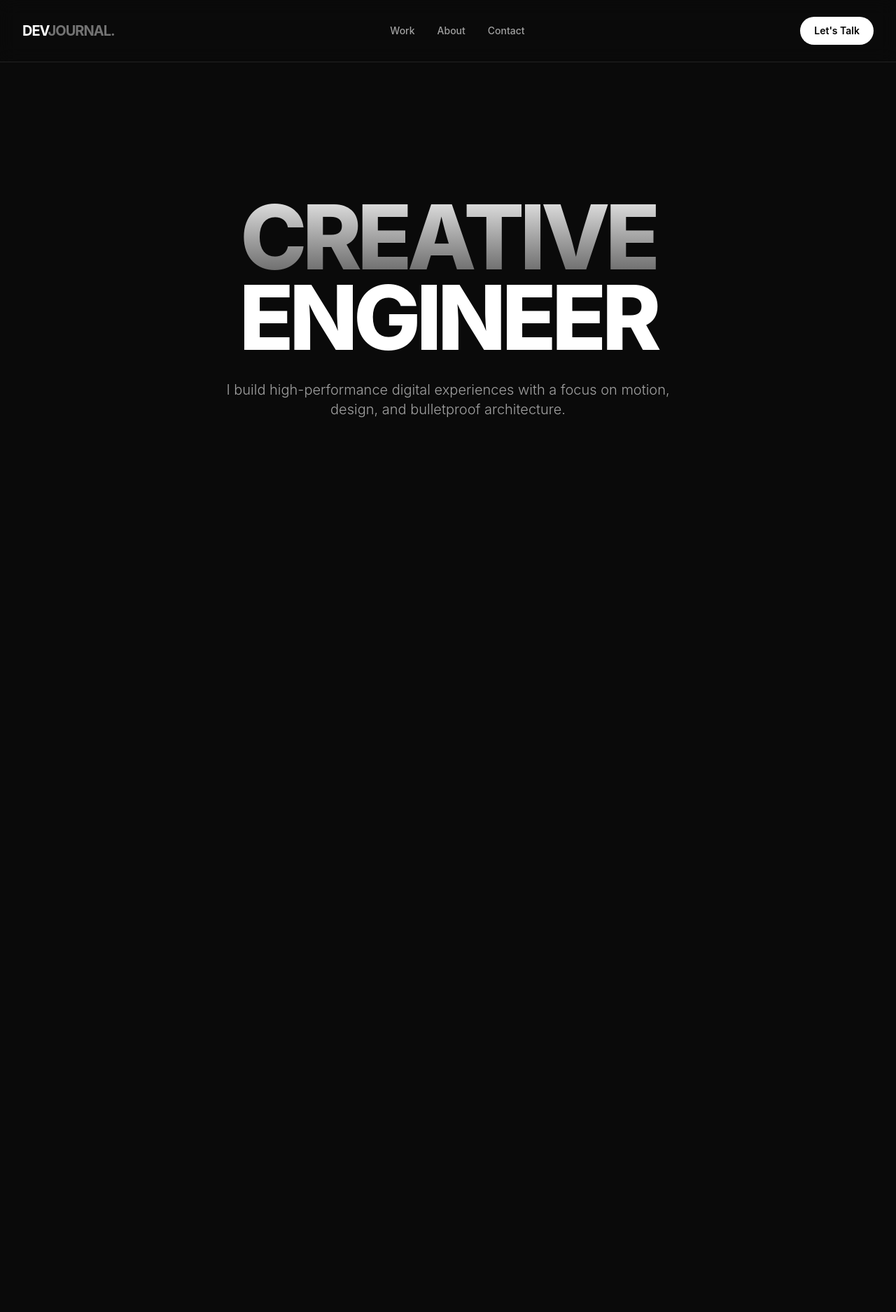
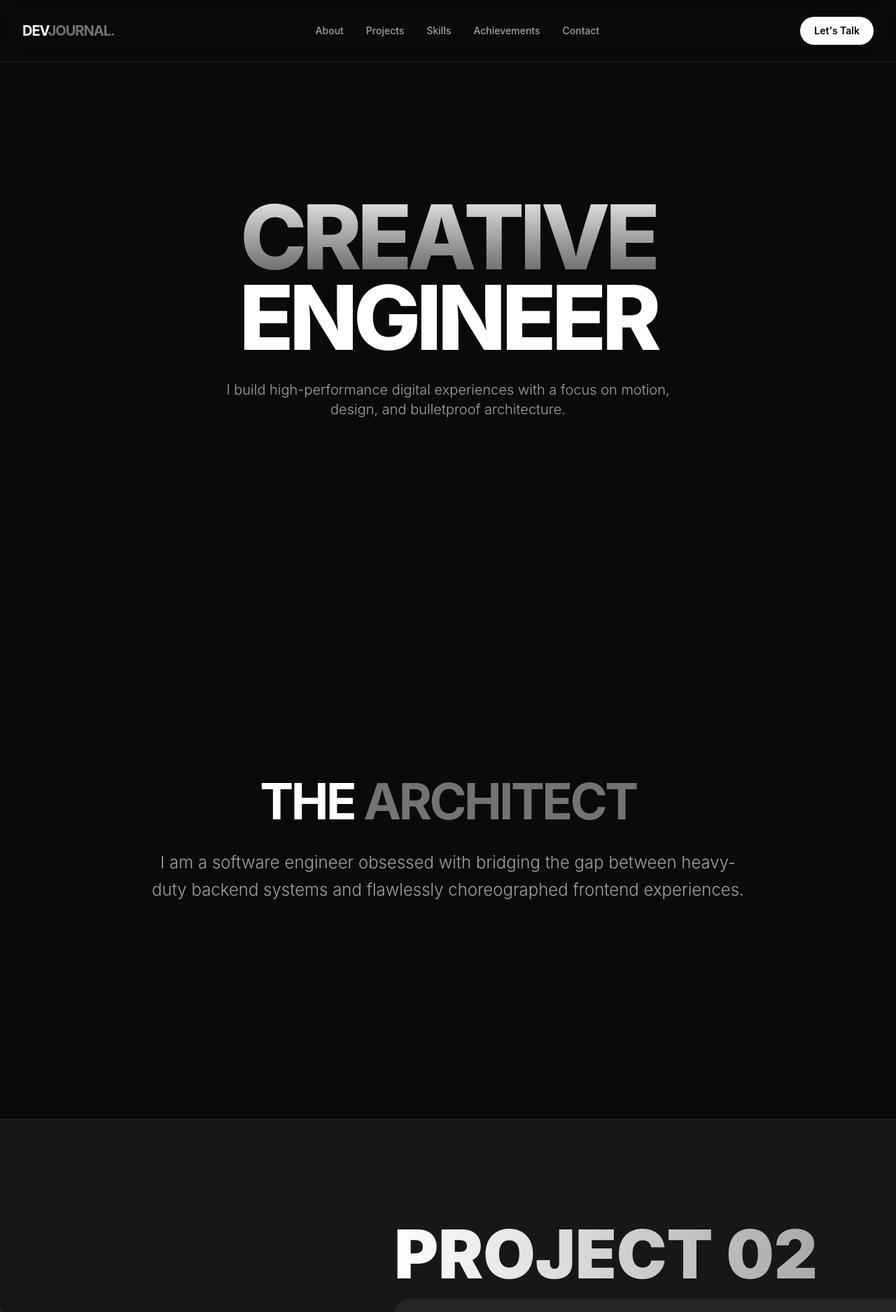
Before and after one commit to Goldenavs/Dev-Journal, a React (Vite) app: page / in a window 1280 px wide. Shown: the top 1875 px of the page at 70% size. Before the commit the page ends 800 px from the top, so only its background shows below. Built offline with nearby package versions, Linux system fonts and the light colour scheme.

Commit message:
feat: add skeleton

```diff
--- a/src/App.tsx
+++ b/src/App.tsx
@@ -1,12 +1,25 @@
+// src/App.tsx
 import Navbar from './components/Navbar';
 import Hero from './components/Hero';
+import AboutMe from './components/AboutMe';
+import Projects from './components/Projects';
+import Skills from './components/Skills';
+import Achievements from './components/Achievements';
+import Others from './components/Others';
+import Contact from './components/Contact';
 
 function App() {
   return (
-    <div className="min-h-screen bg-[#0a0a0a] text-white selection:bg-white selection:text-black">
+    <div className="bg-[#0a0a0a] text-white selection:bg-white selection:text-black">
       <Navbar />
       <main>
-        <Hero />
+        <div id="hero"><Hero /></div>
+        <div id="about"><AboutMe /></div>
+        <div id="projects"><Projects /></div>
+        <div id="skills"><Skills /></div>
+        <div id="achievements"><Achievements /></div>
+        <div id="others"><Others /></div>
+        <div id="contact"><Contact /></div>
       </main>
     </div>
   )
--- /dev/null
+++ b/src/components/AboutMe.tsx
@@ -0,0 +1,32 @@
+// src/components/AboutMe.tsx
+import { motion, useScroll, useTransform } from 'framer-motion';
+import { useRef } from 'react';
+
+const AboutMe = () => {
+  const containerRef = useRef(null);
+
+  // Track scroll progress strictly within this container
+  const { scrollYProgress } = useScroll({
+    target: containerRef,
+    offset: ["start end", "end start"]
+  });
+
+  // Choreography: Scale from 0.8 to 1, fade from 0 to 1
+  const scale = useTransform(scrollYProgress, [0, 0.5], [0.8, 1]);
+  const opacity = useTransform(scrollYProgress, [0, 0.3], [0, 1]);
+
+  return (
+    <section ref={containerRef} className="h-screen flex items-center justify-center border-b border-white/10 relative overflow-hidden">
+      <motion.div style={{ scale, opacity }} className="max-w-4xl text-center px-6">
+        <h2 className="text-5xl md:text-7xl font-bold uppercase tracking-tighter mb-8">
+          The <span className="text-neutral-500">Architect</span>
+        </h2>
+        <p className="text-xl md:text-2xl text-neutral-400 font-light leading-relaxed">
+          I am a software engineer obsessed with bridging the gap between heavy-duty backend systems and flawlessly choreographed frontend experiences.
+        </p>
+      </motion.div>
+    </section>
+  );
+};
+
+export default AboutMe;
--- /dev/null
+++ b/src/components/Achievements.tsx
@@ -0,0 +1,28 @@
+// src/components/Skills.tsx (Use similar structure for Achievements, Others, Contact)
+import { motion } from 'framer-motion';
+
+const Achievements = () => {
+  return (
+    <section className="min-h-screen flex items-center justify-center py-20 px-6">
+      <motion.div
+        initial={{ opacity: 0, y: 100 }}
+        whileInView={{ opacity: 1, y: 0 }}
+        viewport={{ once: false, margin: "-100px" }} // Triggers slightly before it hits center
+        transition={{ duration: 0.8 }}
+        className="w-full max-w-5xl"
+      >
+        <h2 className="text-6xl font-bold uppercase mb-12 border-b border-neutral-800 pb-4">System Arsenal</h2>
+        <div className="grid grid-cols-2 md:grid-cols-4 gap-6">
+           {/* Skeleton Skill Boxes */}
+           {[1, 2, 3, 4, 5, 6, 7, 8].map((i) => (
+             <div key={i} className="h-32 bg-neutral-900 border border-neutral-800 rounded-xl flex items-center justify-center">
+               <span className="text-neutral-500 font-mono">Skill {i}</span>
+             </div>
+           ))}
+        </div>
+      </motion.div>
+    </section>
+  );
+};
+
+export default Achievements;
--- /dev/null
+++ b/src/components/Contact.tsx
@@ -0,0 +1,28 @@
+// src/components/Skills.tsx (Use similar structure for Achievements, Others, Contact)
+import { motion } from 'framer-motion';
+
+const Contacts = () => {
+  return (
+    <section className="min-h-screen flex items-center justify-center py-20 px-6">
+      <motion.div
+        initial={{ opacity: 0, y: 100 }}
+        whileInView={{ opacity: 1, y: 0 }}
+        viewport={{ once: false, margin: "-100px" }} // Triggers slightly before it hits center
+        transition={{ duration: 0.8 }}
+        className="w-full max-w-5xl"
+      >
+        <h2 className="text-6xl font-bold uppercase mb-12 border-b border-neutral-800 pb-4">System Arsenal</h2>
+        <div className="grid grid-cols-2 md:grid-cols-4 gap-6">
+           {/* Skeleton Skill Boxes */}
+           {[1, 2, 3, 4, 5, 6, 7, 8].map((i) => (
+             <div key={i} className="h-32 bg-neutral-900 border border-neutral-800 rounded-xl flex items-center justify-center">
+               <span className="text-neutral-500 font-mono">Skill {i}</span>
+             </div>
+           ))}
+        </div>
+      </motion.div>
+    </section>
+  );
+};
+
+export default Contacts;
--- a/src/components/Navbar.tsx
+++ b/src/components/Navbar.tsx
@@ -1,6 +1,15 @@
+// src/components/Navbar.tsx
 import { motion } from 'framer-motion';
 
 const Navbar = () => {
+  const links = [
+    { name: 'About', href: '#about' },
+    { name: 'Projects', href: '#projects' },
+    { name: 'Skills', href: '#skills' },
+    { name: 'Achievements', href: '#achievements' },
+    { name: 'Contact', href: '#contact' },
+  ];
+
   return (
     <motion.nav
       initial={{ y: -100 }}
@@ -8,17 +17,19 @@ const Navbar = () => {
       transition={{ duration: 0.8, ease: "easeOut" }}
       className="fixed top-0 left-0 w-full z-50 flex items-center justify-between px-8 py-6 backdrop-blur-md bg-[#0a0a0a]/70 border-b border-white/10"
     >
-      <div className="text-xl font-bold tracking-tighter uppercase">
+      <a href="#hero" className="text-xl font-bold tracking-tighter uppercase cursor-pointer">
         Dev<span className="text-neutral-500">Journal.</span>
+      </a>
+      <div className="hidden md:flex gap-8 text-sm font-medium text-neutral-400">
+        {links.map((link) => (
+          <a key={link.name} href={link.href} className="hover:text-white transition-colors">
+            {link.name}
+          </a>
+        ))}
       </div>
-      <div className="hidden md:flex gap-8 text-sm font-medium text-neutral-400">
-        <a href="#work" className="hover:text-white transition-colors">Work</a>
-        <a href="#about" className="hover:text-white transition-colors">About</a>
-        <a href="#contact" className="hover:text-white transition-colors">Contact</a>
-      </div>
-      <button className="px-5 py-2.5 text-sm font-semibold bg-white text-black rounded-full hover:bg-neutral-200 transition-colors">
+      <a href="#contact" className="px-5 py-2.5 text-sm font-semibold bg-white text-black rounded-full hover:bg-neutral-200 transition-colors">
         Let's Talk
-      </button>
+      </a>
     </motion.nav>
   );
 };
--- /dev/null
+++ b/src/components/Others.tsx
@@ -0,0 +1,28 @@
+// src/components/Skills.tsx (Use similar structure for Achievements, Others, Contact)
+import { motion } from 'framer-motion';
+
+const Others = () => {
+  return (
+    <section className="min-h-screen flex items-center justify-center py-20 px-6">
+      <motion.div
+        initial={{ opacity: 0, y: 100 }}
+        whileInView={{ opacity: 1, y: 0 }}
+        viewport={{ once: false, margin: "-100px" }} // Triggers slightly before it hits center
+        transition={{ duration: 0.8 }}
+        className="w-full max-w-5xl"
+      >
+        <h2 className="text-6xl font-bold uppercase mb-12 border-b border-neutral-800 pb-4">System Arsenal</h2>
+        <div className="grid grid-cols-2 md:grid-cols-4 gap-6">
+           {/* Skeleton Skill Boxes */}
+           {[1, 2, 3, 4, 5, 6, 7, 8].map((i) => (
+             <div key={i} className="h-32 bg-neutral-900 border border-neutral-800 rounded-xl flex items-center justify-center">
+               <span className="text-neutral-500 font-mono">Skill {i}</span>
+             </div>
+           ))}
+        </div>
+      </motion.div>
+    </section>
+  );
+};
+
+export default Others;
--- /dev/null
+++ b/src/components/Projects.tsx
@@ -0,0 +1,45 @@
+// src/components/Projects.tsx
+import { motion, useScroll, useTransform } from 'framer-motion';
+import { useRef } from 'react';
+
+const Projects = () => {
+  const targetRef = useRef(null);
+
+  // Track scroll progress within the 300vh container
+  const { scrollYProgress } = useScroll({
+    target: targetRef,
+  });
+
+  // Map vertical scroll (0 to 1) to horizontal movement (0% to -66%)
+  // Adjust the "-66%" based on how many horizontal cards you have
+  const x = useTransform(scrollYProgress, [0, 1], ["0%", "-66%"]);
+
+  return (
+    <section ref={targetRef} className="relative h-[300vh] bg-neutral-900">
+      {/* Sticky container that stays in view while we scroll past the 300vh */}
+      <div className="sticky top-0 h-screen flex items-center overflow-hidden">
+
+        <motion.div style={{ x }} className="flex gap-12 px-20 w-[300vw]">
+          {/* Skeleton Project Cards */}
+          <div className="w-[100vw] flex flex-col justify-center shrink-0">
+            <h2 className="text-8xl font-black uppercase text-transparent bg-clip-text bg-gradient-to-r from-white to-neutral-600 mb-4">Project 01</h2>
+            <div className="w-full max-w-3xl h-[400px] bg-neutral-800 rounded-3xl" />
+          </div>
+
+          <div className="w-[100vw] flex flex-col justify-center shrink-0">
+            <h2 className="text-8xl font-black uppercase text-transparent bg-clip-text bg-gradient-to-r from-white to-neutral-600 mb-4">Project 02</h2>
+            <div className="w-full max-w-3xl h-[400px] bg-neutral-800 rounded-3xl" />
+          </div>
+
+          <div className="w-[100vw] flex flex-col justify-center shrink-0">
+            <h2 className="text-8xl font-black uppercase text-transparent bg-clip-text bg-gradient-to-r from-white to-neutral-600 mb-4">Project 03</h2>
+            <div className="w-full max-w-3xl h-[400px] bg-neutral-800 rounded-3xl" />
+          </div>
+        </motion.div>
+
+      </div>
+    </section>
+  );
+};
+
+export default Projects;
--- /dev/null
+++ b/src/components/Skills.tsx
@@ -0,0 +1,28 @@
+// src/components/Skills.tsx (Use similar structure for Achievements, Others, Contact)
+import { motion } from 'framer-motion';
+
+const Skills = () => {
+  return (
+    <section className="min-h-screen flex items-center justify-center py-20 px-6">
+      <motion.div
+        initial={{ opacity: 0, y: 100 }}
+        whileInView={{ opacity: 1, y: 0 }}
+        viewport={{ once: false, margin: "-100px" }} // Triggers slightly before it hits center
+        transition={{ duration: 0.8 }}
+        className="w-full max-w-5xl"
+      >
+        <h2 className="text-6xl font-bold uppercase mb-12 border-b border-neutral-800 pb-4">System Arsenal</h2>
+        <div className="grid grid-cols-2 md:grid-cols-4 gap-6">
+           {/* Skeleton Skill Boxes */}
+           {[1, 2, 3, 4, 5, 6, 7, 8].map((i) => (
+             <div key={i} className="h-32 bg-neutral-900 border border-neutral-800 rounded-xl flex items-center justify-center">
+               <span className="text-neutral-500 font-mono">Skill {i}</span>
+             </div>
+           ))}
+        </div>
+      </motion.div>
+    </section>
+  );
+};
+
+export default Skills;
```
